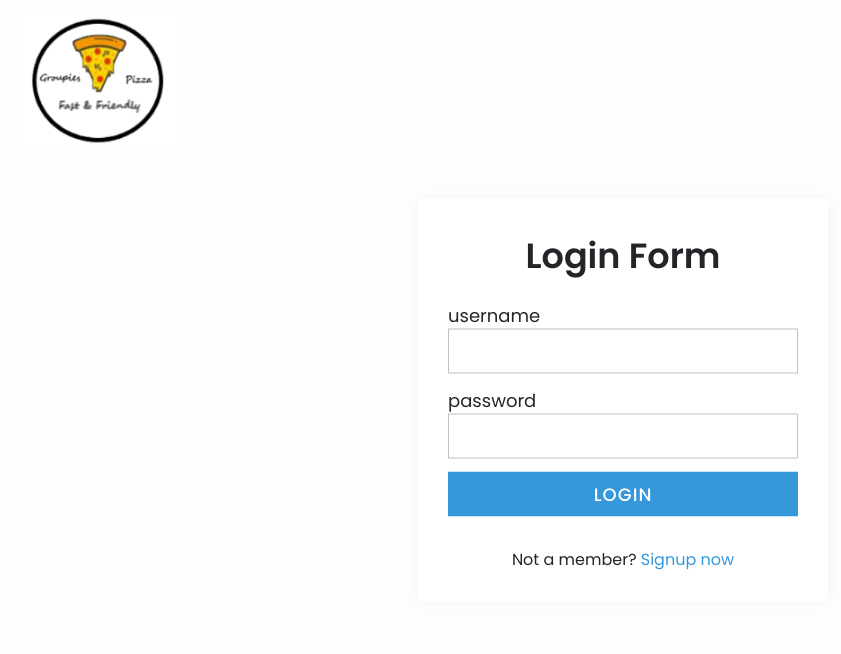
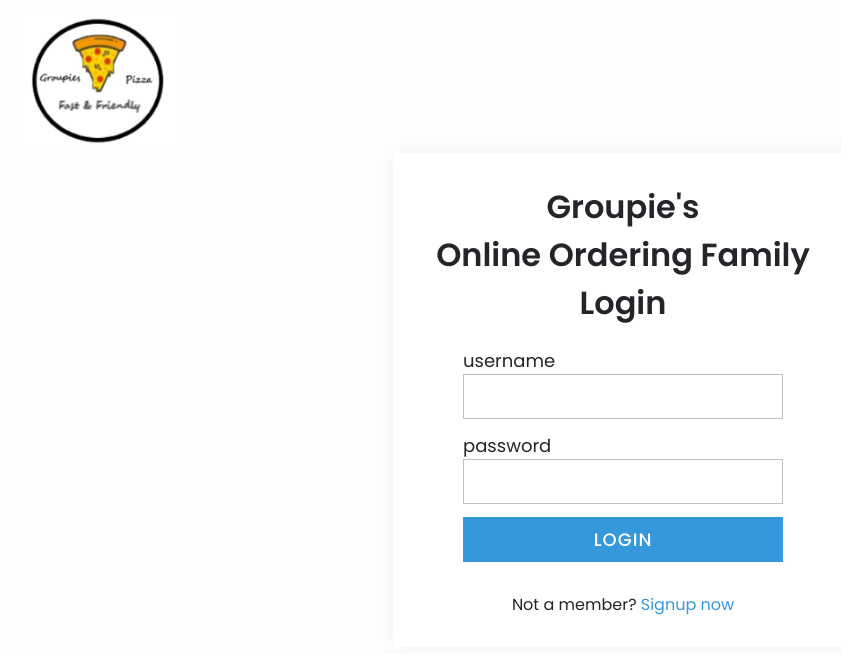
Before and after one commit to JustinStark2022/foodOrderingWebsiteWorkspace, a Flask app: template templates/login.html in a window 1280 px wide. Shown: the top 654 px of the page, without its empty margins (17-858 px from the left). Run offline with Flask 3, Linux system fonts and the light colour scheme; the template is opened without the code that fills it, so the values that code supplies are empty; some libraries are stand-ins or nearby versions.

Commit message:
fixedLoginandRegistrationTitle&Login.CSS

```diff
--- a/static/css/login.css
+++ b/static/css/login.css
@@ -38,7 +38,7 @@ input[type="checkbox"]{
 }
 .container{
   background: #fff;
-  width: 410px;
+  width: 460px;
   padding: 30px;
   box-shadow: 0 0 15px rgba(8, 8, 8, 0.045);
   border: 10px #131516;
@@ -49,17 +49,22 @@ input[type="checkbox"]{
 
 
 .container .text{
-  font-size: 35px;
+  font-size: 32px;
   font-weight: 600;
   text-align: center;
 }
+
+
 .container form{
   margin-top: -20px;
 }
 .container form .data{
   height: 45px;
-  width: 100%;
+  width: 80%;
   margin: 40px 0;
+  margin-left: auto;
+  margin-right: auto;
+
 }
 form .data label{
   font-size: 18px;
@@ -78,15 +83,17 @@ form .data input:focus{
 form .btn{
   margin: 30px 0;
   height: 45px;
-  width: 100%;
+  width: 80%;
+  margin-left: auto;
+  margin-right: auto;
   position: relative;
   overflow: hidden;
 }
 form .btn .inner{
   height: 100%;
-  width: 300%;
+  width: 200%;
   position: absolute;
-  left: -100%;
+
   z-index: -1;
   background:  #3498db;
   transition: all 0.4s;
--- a/templates/login.html
+++ b/templates/login.html
@@ -18,7 +18,7 @@
 
 
         <div class="text">
-           Login Form
+           Groupie's <br> Online Ordering Family Login
         </div>
         <form action="/login" method="POST">
 
```
